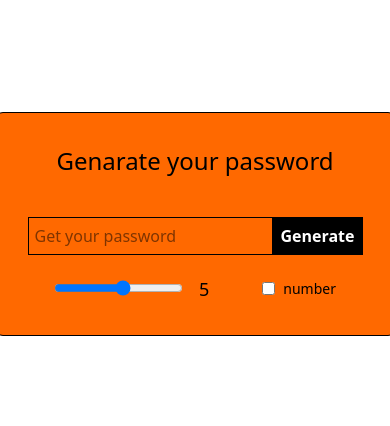
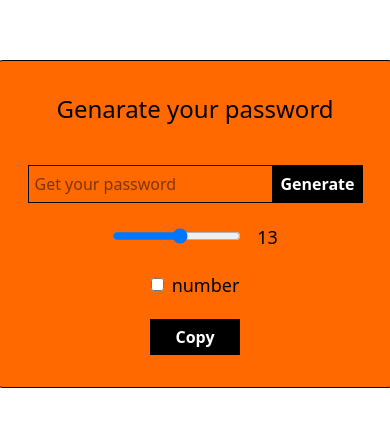
Before and after one commit to ig-ayush/password-generator, a React (Vite) app: page / in a window 390 px wide. Shown: the part 114-540 px from the top of the page. Built offline with nearby package versions, Linux system fonts and the light colour scheme.

Commit message:
complited the backed part

```diff
--- a/src/component/PassW.jsx
+++ b/src/component/PassW.jsx
@@ -1,6 +1,48 @@
 import { useCallback, useEffect, useState } from "react";
 
 function Passw(){
+
+    const [length,setLength] = useState(13);
+    const [isNumber,setIsNumber] = useState(false);
+    const [password,setPassword] = useState('');
+    const [copyBtn,setCopyBtn] = useState('Copy')
+    const getLength = (e) =>{
+        setLength(e.target.value);
+    }
+
+    const checkNum = () =>{
+        if(isNumber){
+            setIsNumber(false);
+        }else{
+            setIsNumber(true);
+        }
+    }
+
+    const genaratePassword = () =>{
+        let passCharacters = "abcdefghijklmnopqstuvwxyzABCDEFGHIJKLMNOPQRSTUVWXYZ";
+        let tempPass = '';
+        if(isNumber) passCharacters += "0123456789";
+
+        for(let i = 0; i < length; i++){
+            let passChar = Math.floor(Math.random() * passCharacters.length);
+            tempPass += passCharacters[passChar];
+        }
+
+        setPassword(tempPass);
+
+    }
+
+    const copy = ()=>{
+        if(password){
+
+            navigator.clipboard.writeText(password)
+            setCopyBtn("Copied");
+
+            setTimeout(() => {
+                setCopyBtn("Copy");
+            }, 2000);
+        }
+    }
 
     return (
         <>
@@ -19,26 +61,29 @@ function Passw(){
                         className="border p-1.5 focus:outline-none"
                         placeholder="Get your password"
                         readOnly
+                        value={password}
                          />
                         <button
                         className="p-1.5 w-[90px] bg-black font-bold text-white hover:bg-blue-950 duration-150"
+                        onClick={genaratePassword}
                         >Generate</button>
                     </div>
                 </div>
                 <div
                 id="options"
-                className="flex items-center justify-around"
+                className="flex items-center justify-around flex-col md:flex-row gap-5 "
                 >
                     <div id="rang-con">
                         <input
                         id="length"
                         type="range"
                         name="length"
-                        min="7"
+                        min="5"
                         max="20"
                         className="cursor-pointer mr-2 md:w-[250px]"
+                        onChange={getLength}
                         />
-                        <span className="text-lg ml-2">5</span>
+                        <span className="text-lg ml-2">{length}</span>
                     </div>
                    <div
                     id="number-check"
@@ -46,10 +91,15 @@ function Passw(){
                      <input
                         type="checkbox"
                         id="numberActive"
-                        className=""
+                        onClick={checkNum}
                     />
-                    <label className="md:text-lg text-sm">number</label>
+                    <label className="text-lg">number</label>
+
                    </div>
+                    <button
+                    className="p-1.5 w-[90px]  bg-black font-bold text-white hover:bg-blue-950 duration-150"
+                    onClick={copy}
+                    >{copyBtn}</button>
                 </div>
             </div>
         </>
```
